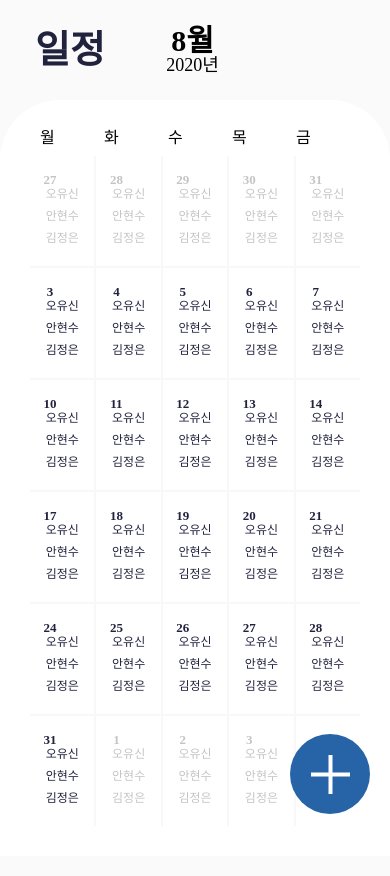
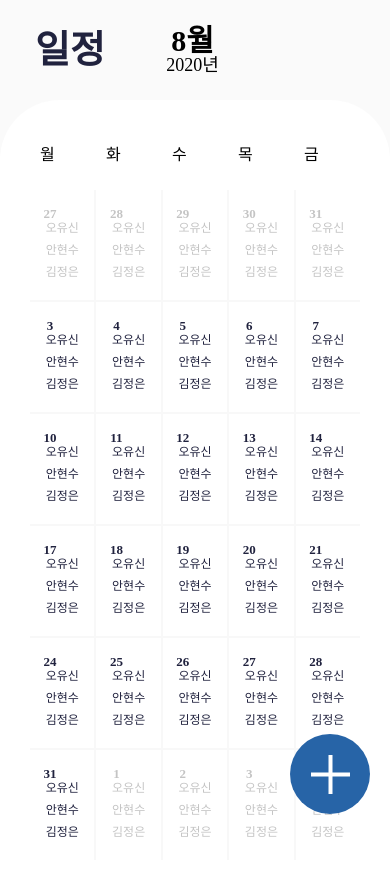
Before and after one commit to DSM-PICK/pick-client, a React app: page /schedule in a window 390 px wide. Shown: the top 876 px of the page. Built offline with nearby package versions, Linux system fonts and the light colour scheme.

Commit message:
[FIX] css 임시 반응형

```diff
--- a/src/component/Calander/header/styles.js
+++ b/src/component/Calander/header/styles.js
@@ -3,9 +3,15 @@ import styled from "styled-components";
 export const Container = styled.div`
   display: flex;
   align-items: center;
-  margin-left: 10px;
 `;
 
 export const DayHeader = styled.div`
   flex: 1;
+  padding: 17px 10px;
+  & > div {
+    width: 20px;
+    height: 20px;
+
+    text-align: center;
+  }
 `;
```
